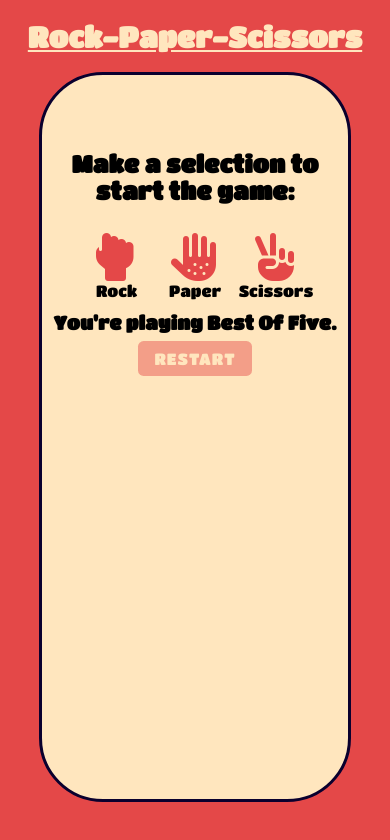
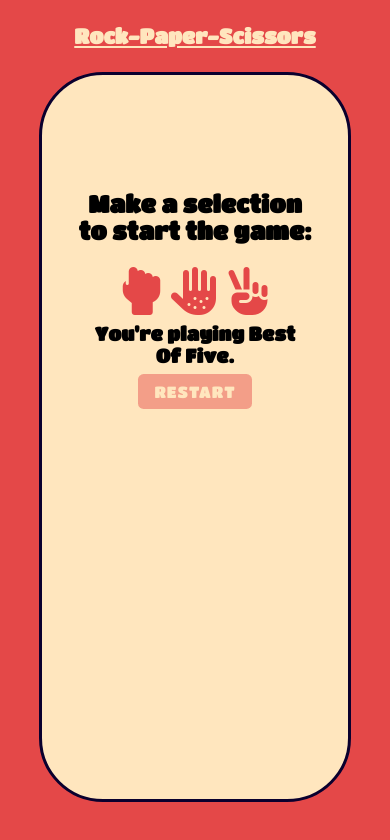
Before and after one commit to raresdiaconu/top-rock-paper-scissors, a plain HTML site: page index.html in a window 390 px wide. Drawn offline with Linux system fonts and the light colour scheme.

Commit message:
fixed some aspects about the responsiveness

```diff
--- a/index.html
+++ b/index.html
@@ -26,15 +26,15 @@
             <section class="options">
                 <div class="option rock">
                     <button class="icon-button"><i id="rock" class="fa-solid fa-hand-back-fist icon"></i></button>
-                    <p>Rock</p>
+                    <!-- <p>Rock</p> -->
                 </div>
                 <div class="option paper">
                     <button class="icon-button"><i id="paper" class="fa-solid fa-hand-dots icon"></i></button>
-                    <p>Paper</p>
+                    <!-- <p>Paper</p> -->
                 </div>
                 <div class="option scissors">
                     <button class="icon-button"><i id="scissors" class="fa-solid fa-hand-peace icon"></i></button>
-                    <p>Scissors</p>
+                    <!-- <p>Scissors</p> -->
                 </div>
             </section>
             <div class="score">
--- a/style.css
+++ b/style.css
@@ -31,6 +31,7 @@ header {
 
 h1  {
     font-size: 2.5rem;
+    margin: 5px;
 }
 
 main {
@@ -41,15 +42,19 @@ main {
     border-radius: 4rem;
     margin-bottom: 5vh;
     display: grid;
-    grid-template-rows: 200px 150px 150px 100px 250px;
+    grid-template-rows: 1fr 120px 120px 120px 3fr;
     justify-items: center;
     align-items: center;
+    overflow: hidden;
 }
+
+/* Winner announcement */
 
 .announce-winner {
     transition: 0.2s;
     text-align: center;
     font-size: 2.2rem;
+    max-width: 80%;
 }
 
 .announce-game-winner-player {
@@ -107,6 +112,7 @@ main {
 .score {
     text-align: center;
     font-size: 1.3rem;
+    max-width: 50%;
 }
 
 /* Round Score */
@@ -166,16 +172,17 @@ main {
 
 @media (max-width: 620px) {
     main {
-        grid-template-rows: 50px 75px 75px 50px 150px;
+        grid-template-rows: 1fr 60px 60px 60px 4fr;
     }
 
     h1 {
-        font-size: 1.8rem;
+        font-size: 1.3rem;
     }
 
     main {
         gap: 0.9rem;
     }
+
     .announce-winner {
         margin: 0 10px;
         font-size: 1.5rem;
@@ -207,6 +214,7 @@ main {
 
     .score {
         font-size: 0.8rem;
+        max-width: 70%;
     }
 
     .round-score {
@@ -219,3 +227,9 @@ main {
     }
 
 }
+
+@media (max-height: 850px) and (min-width: 620px) {
+    main {
+        grid-template-rows: 30px 100px 100px 120px 1fr;
+    }
+}
```
